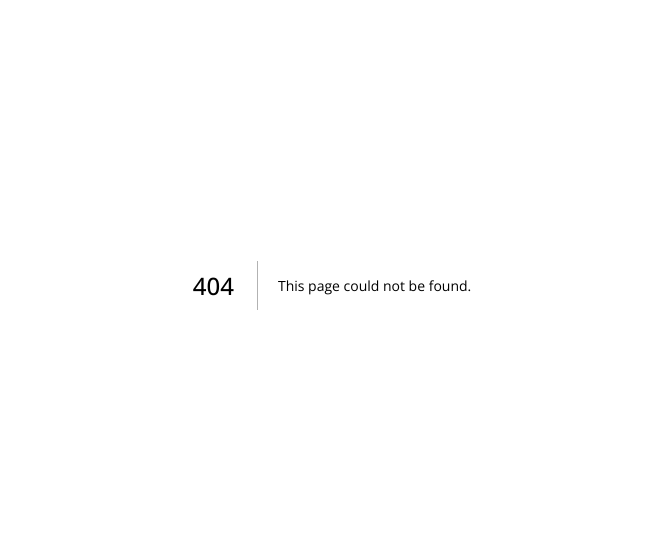
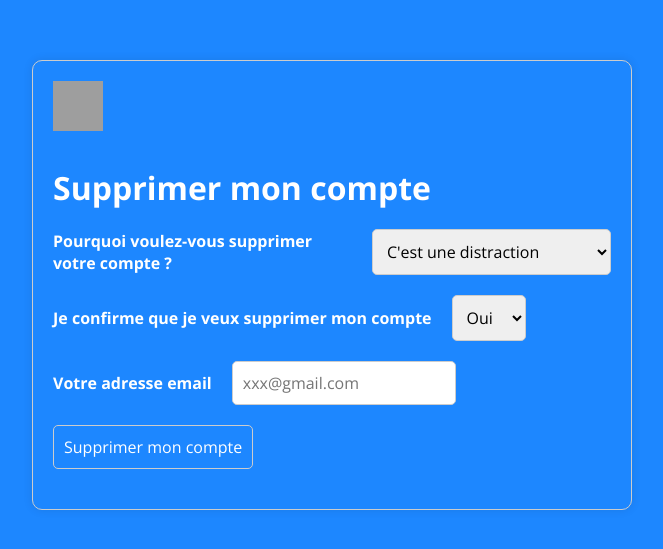
Before and after one commit to deepcolt/mituna-website, a Next.js app: page /accountdeletion in a window 1280 px wide. Before the commit this address had no page. Shown: the part 115-664 px from the top of the page, without its empty margins (308-971 px from the left). Built offline with nearby package versions, Linux system fonts and the light colour scheme; grey boxes are pictures that could not be loaded.

Commit message:
feat: :construction: Account deletion

```diff
--- /dev/null
+++ b/src/app/accountdeletion/page.tsx
@@ -0,0 +1,117 @@
+'use client'
+import Image from 'next/image'
+import styled from 'styled-components'
+
+const Container = styled.div`
+  width: 100vw;
+  height: 100vh;
+  display: flex;
+  justify-content: center;
+  align-items: center;
+  flex-direction: column;
+  background-color: #1d87ff;
+  color: white;
+`
+
+const Form = styled.form`
+  width: 100%;
+  max-width: 600px;
+  padding: 20px;
+  border: 1px solid #ccc;
+  border-radius: 10px;
+  box-shadow: 0 0 10px rgba(0, 0, 0, 0.1);
+`
+
+const Title = styled.h1`
+  font-size: 2rem;
+  font-weight: bold;
+  margin-bottom: 20px;
+`
+
+const Select = styled.select`
+  font-size: 1rem;
+  padding: 10px;
+  border-radius: 5px;
+  border: 1px solid #ccc;
+  margin-left: 10px;
+
+  option {
+    font-size: 1rem;
+  }
+`
+
+const Paraphrase = styled.p`
+  display: flex;
+  align-items: center;
+  justify-content: flex-start;
+  margin-bottom: 20px;
+
+  span {
+    font-weight: bold;
+    margin-right: 10px;
+  }
+`
+
+const Input = styled.input`
+  font-size: 1rem;
+  padding: 10px;
+  border-radius: 5px;
+  border: 1px solid #ccc;
+  margin-left: 10px;
+`
+
+const Button = styled.button`
+  font-size: 1rem;
+  padding: 10px;
+  border-radius: 5px;
+  border: 1px solid #ccc;
+  background-color: #1d87ff;
+  color: white;
+  cursor: pointer;
+
+  &:hover {
+    background-color: #0070f3;
+  }
+`
+
+const Page = () => {
+  return (
+    <Container>
+      <Form>
+        <Image
+          src="/assets/images/icon.png"
+          alt="Mituna logo"
+          width={50}
+          height={50}
+          style={{ marginBottom: '30px' }}
+        />
+        <Title>Supprimer mon compte</Title>
+        <Paraphrase>
+          <span>Pourquoi voulez-vous supprimer votre compte ?</span>
+          <Select>
+            <option value="distraction">C&apos;est une distraction</option>
+            <option value="boring">C&apos;est ennuyant</option>
+            <option value="space">Espace dans mon système</option>
+            <option value="noreason">Pas de raison</option>
+          </Select>
+        </Paraphrase>
+        <Paraphrase>
+          <span>Je confirme que je veux supprimer mon compte</span>
+          <Select>
+            <option value="yes">Oui</option>
+            <option value="no">Non</option>
+          </Select>
+        </Paraphrase>
+        <Paraphrase>
+          <span>Votre adresse email</span>
+          <Input type="email" placeholder="xxx@gmail.com" />
+        </Paraphrase>
+        <Paraphrase>
+          <Button type="submit">Supprimer mon compte</Button>
+        </Paraphrase>
+      </Form>
+    </Container>
+  )
+}
+
+export default Page
--- a/src/app/loading.tsx
+++ b/src/app/loading.tsx
@@ -15,7 +15,7 @@ export default function Loader() {
     >
       <Image
         src="/assets/images/icon.png"
-        alt="Bongola Chat logo"
+        alt="Mituna logo"
         width={50}
         height={50}
         style={{ marginBottom: '30px' }}
--- a/src/app/page.tsx
+++ b/src/app/page.tsx
@@ -19,7 +19,7 @@ import {
   SlideControl,
   PhoneContainer,
   ScreenShot
-} from './components/page.styles'
+} from '../components/page.styles'
 import Link from 'next/link'
 
 export default function Home() {
```
Also changed, not shown: markdown/privacy.md (line endings or trailing spaces), src/components/page.styles.tsx (renamed from src/app/components/page.styles.tsx).
